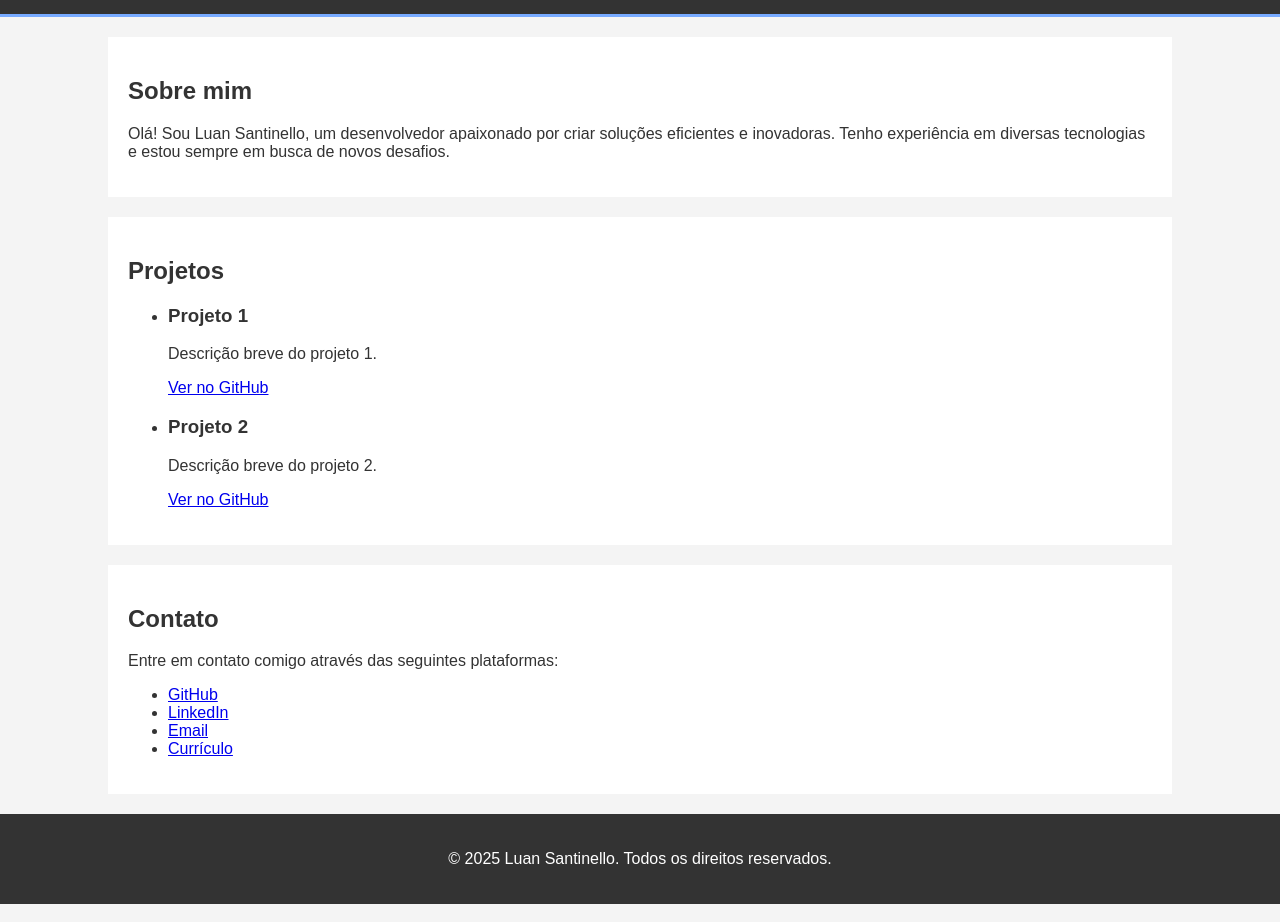
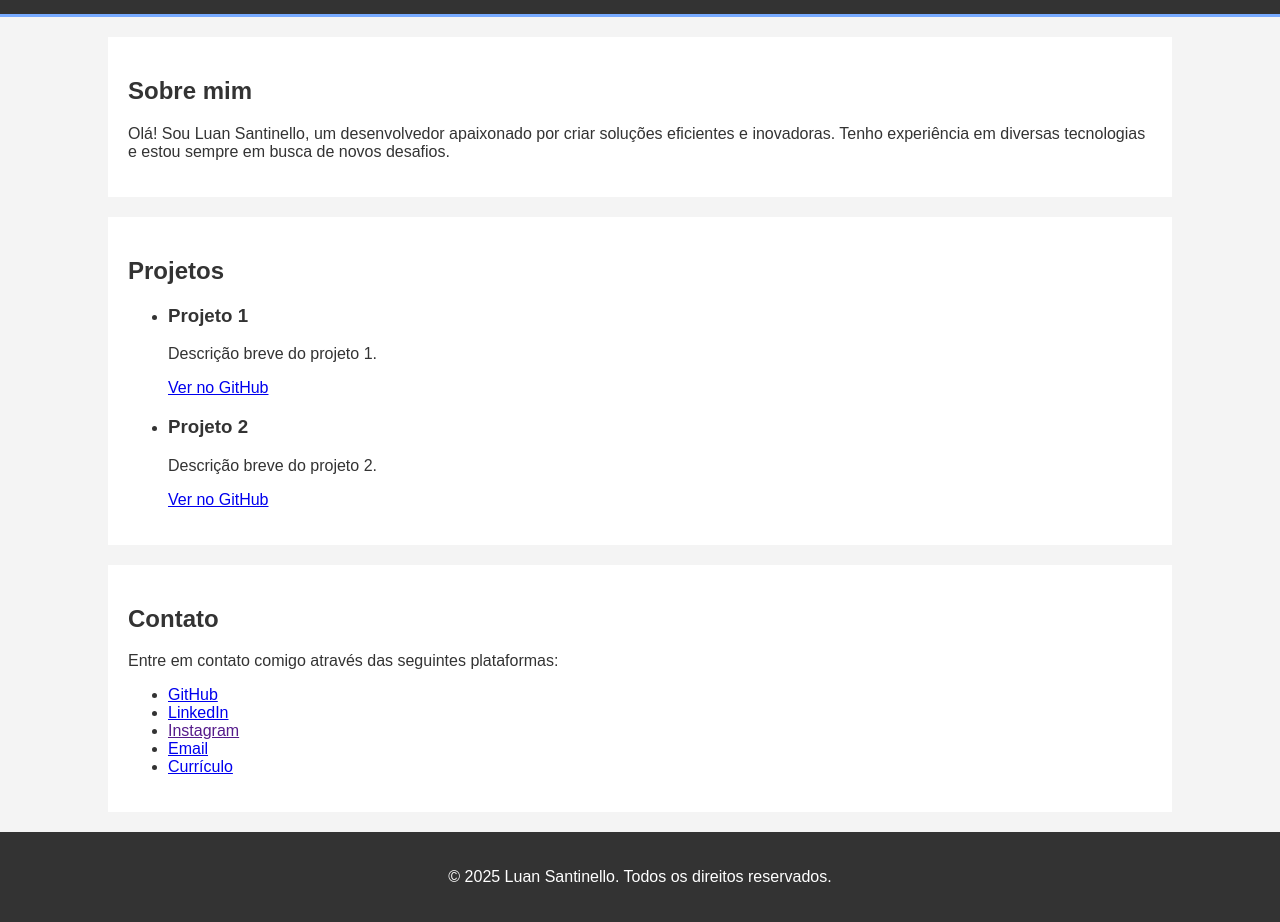
Before and after one commit to Luan-Santinello/meu-site, a plain HTML site: page index.html in a window 1280 px wide. Shown: the part 130-1052 px from the top of the page. Drawn offline with Linux system fonts and the light colour scheme.

Commit message:
Update index.html

```diff
--- a/index.html
+++ b/index.html
@@ -94,6 +94,7 @@
         <ul>
             <li><a href="https://github.com/Luan-Santinello">GitHub</a></li>
             <li><a href="https://www.linkedin.com/in/seu-perfil-linkedin">LinkedIn</a></li>
+            <li><a href="">Instagram</a></li>
             <li><a href="mailto:seu-email@example.com">Email</a></li>
             <li><a href="link-para-seu-curriculo.pdf">Currículo</a></li>
         </ul>
```
